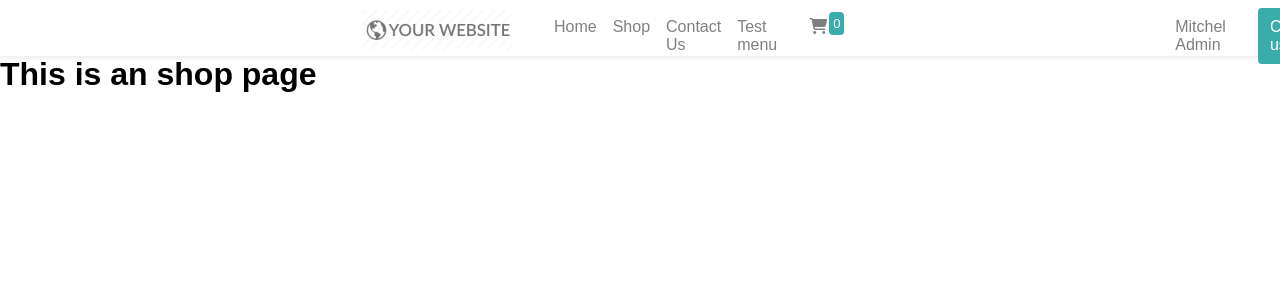
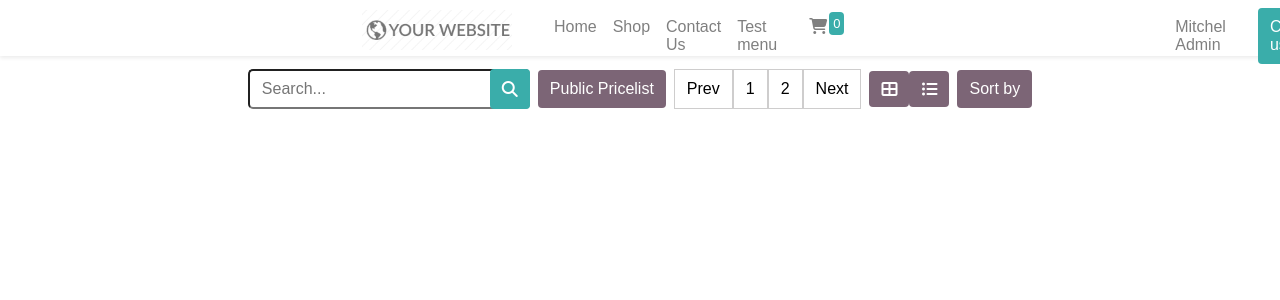
Before and after one commit to ntdat19122002/Bundle-Vue, a Vue app: page /shop in a window 1280 px wide. Shown: the top 300 px of the page. Built offline with nearby package versions, Linux system fonts and the light colour scheme.

Commit message:
add search

```diff
--- a/src/assets/reset.css
+++ b/src/assets/reset.css
@@ -1,3 +1,4 @@
+/* reset browser */
 *{
   padding: 0;
   margin: 0;
@@ -5,6 +6,7 @@
   font-family: sans-serif;
 }
 
+/* set up style */
 a{
   text-decoration: none;
 }
--- /dev/null
+++ b/src/components/Search.vue
@@ -0,0 +1,67 @@
+<template>
+  <div class="nav-search">
+        <div class="search mx-4">
+            <input type="text" name="" id="" placeholder="Search...">
+            <div class="mini-button search-button">
+                <i class="fa fa-search"></i>
+            </div>
+        </div>
+        <div class="currency price-list pp-button mx-4">Public Pricelist</div>
+        <div class="pagination mx-4 flex">
+            <div class="pagination-button">Prev</div>
+            <div class="pagination-button">1</div>
+            <div class="pagination-button">2</div>
+            <div class="pagination-button">Next</div>
+        </div>
+        <div class="type mx-4">
+            <i class="fas fa-th-large pp-button"></i><i class="fa-sharp fa-solid fa-list-ul pp-button"></i>
+        </div>
+        <div class="sort pp-button mx-4">Sort by</div>
+    </div>
+</template>
+
+<script>
+export default {
+
+}
+</script>
+
+<style>
+
+.nav-search{
+  margin-top: 8px;
+  height: 50px;
+  display: flex;
+  justify-content: center;
+  align-items: center;
+}
+
+.search{
+  position: relative;
+}
+
+.search input{
+  padding: 6px 23px 6px 12px;
+  font-size: 1rem;
+  font-weight: 400;
+  line-height: 1.5;
+  color: #495057;
+  border-radius: 5px;
+  width: 282px;
+}
+
+.search .search-button{
+  position: absolute;
+  width: 40px;
+  height: 40px;
+  top: 0;
+  right: 0;
+  display: flex;
+  justify-content: center;
+  align-items: center;
+}
+
+.nav-search .price-list{
+
+}
+</style>
--- a/src/views/ShopView.vue
+++ b/src/views/ShopView.vue
@@ -1,8 +1,15 @@
 <template>
-  <div class="shop">
-    <h1>This is an shop page</h1>
-  </div>
+  <search/>
 </template>
 
+<script>
+import Search from '../components/Search.vue'
+export default {
+  components: { Search },
+
+}
+</script>
+
 <style>
+
 </style>
```
Also changed, not shown: src/components/ProductsList.vue (added, +13 -0 lines), src/components/Product.vue (added).
